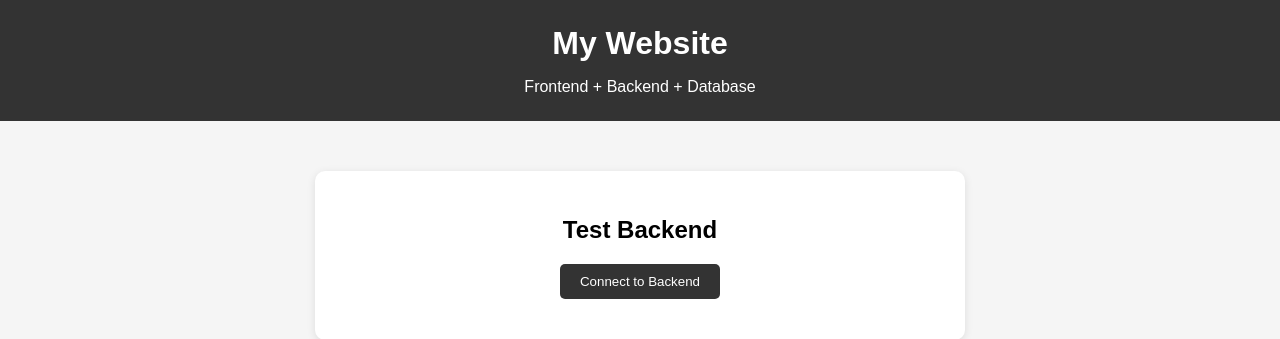
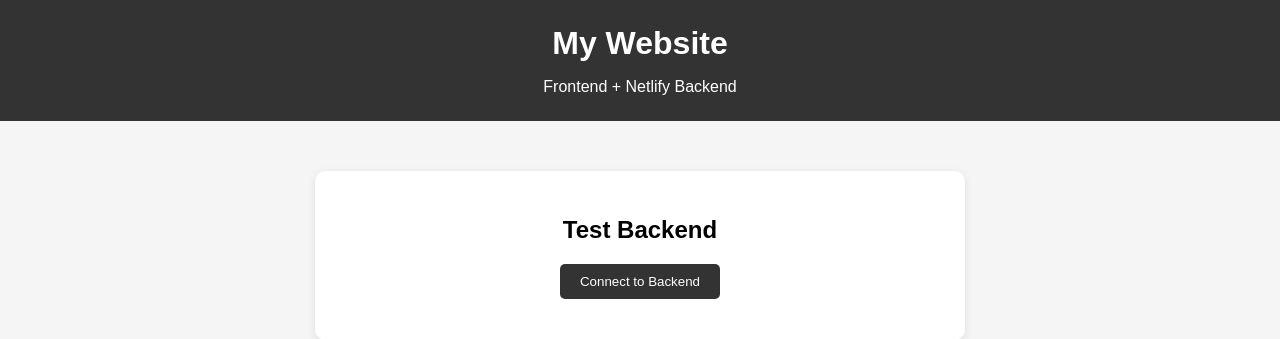
Before and after one commit to faryhafatima/faryhaproject-, a Python web app: template templates/index.html in a window 1280 px wide. Shown: the top 339 px of the page. Run offline with Jinja, Linux system fonts and the light colour scheme; the template is opened without the code that fills it, so the values that code supplies are empty.

Commit message:
Refactor HTML template for simplicity and clarity

```diff
--- a/templates/index.html
+++ b/templates/index.html
@@ -2,35 +2,26 @@
 <html lang="en">
 
 <head>
-
     <meta charset="UTF-8">
-
     <meta name="viewport" content="width=device-width, initial-scale=1.0">
 
     <title>My Website</title>
 
-    <link rel="stylesheet" href="{{ url_for('static', filename='style.css') }}">
-
+    <link rel="stylesheet" href="style.css">
 </head>
-
 
 <body>
 
     <header>
-
         <h1>My Website</h1>
-
-        <p>Frontend + Backend + Database</p>
-
+        <p>Frontend + Netlify Backend</p>
     </header>
 
 
     <main>
 
-        <!-- Backend Test -->
-
+        <!-- Test Backend -->
         <section>
-
             <h2>Test Backend</h2>
 
             <button onclick="getMessage()">
@@ -38,17 +29,14 @@
             </button>
 
             <p id="result"></p>
-
         </section>
 
 
         <!-- Add User -->
-
         <section>
-
             <h2>Add User</h2>
 
-            <form onsubmit="addUser(); return false;">
+            <form id="userForm">
 
                 <input
                     type="text"
@@ -71,14 +59,11 @@
             </form>
 
             <p id="userResult"></p>
-
         </section>
 
 
-        <!-- Display Users -->
-
+        <!-- Show Users -->
         <section>
-
             <h2>Users</h2>
 
             <button onclick="getUsers()">
@@ -86,20 +71,17 @@
             </button>
 
             <div id="usersList"></div>
-
         </section>
 
     </main>
 
 
     <footer>
-
         <p>My Website</p>
-
     </footer>
 
 
-    <script src="{{ url_for('static', filename='script.js') }}"></script>
+    <script src="script.js"></script>
 
 </body>
 
```
